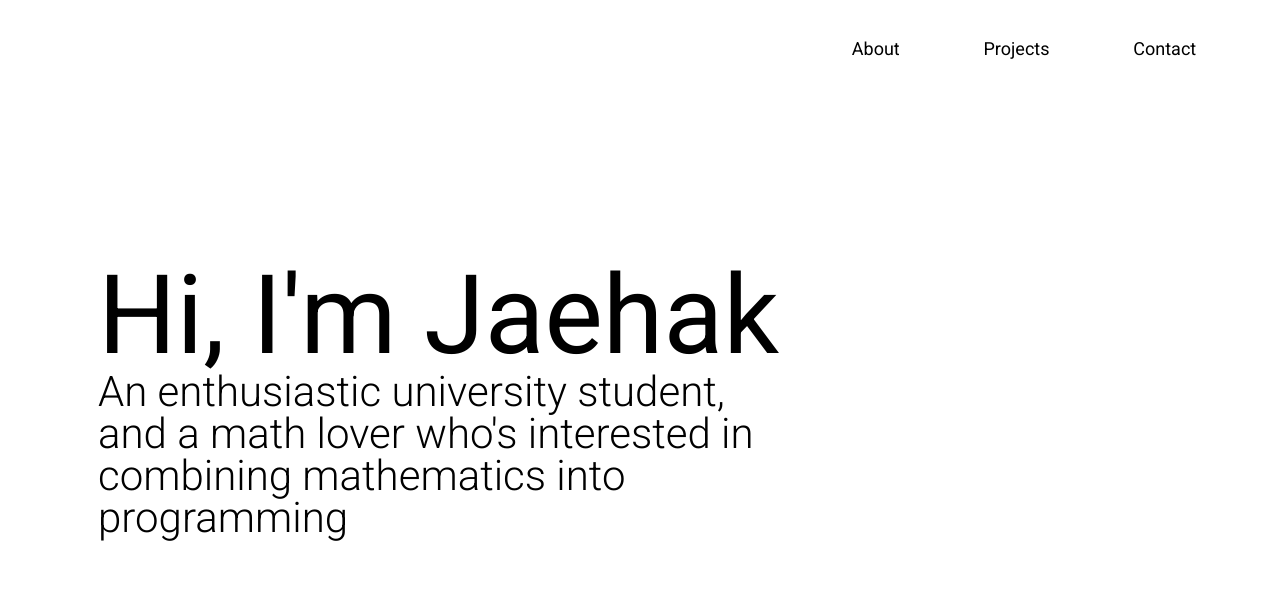
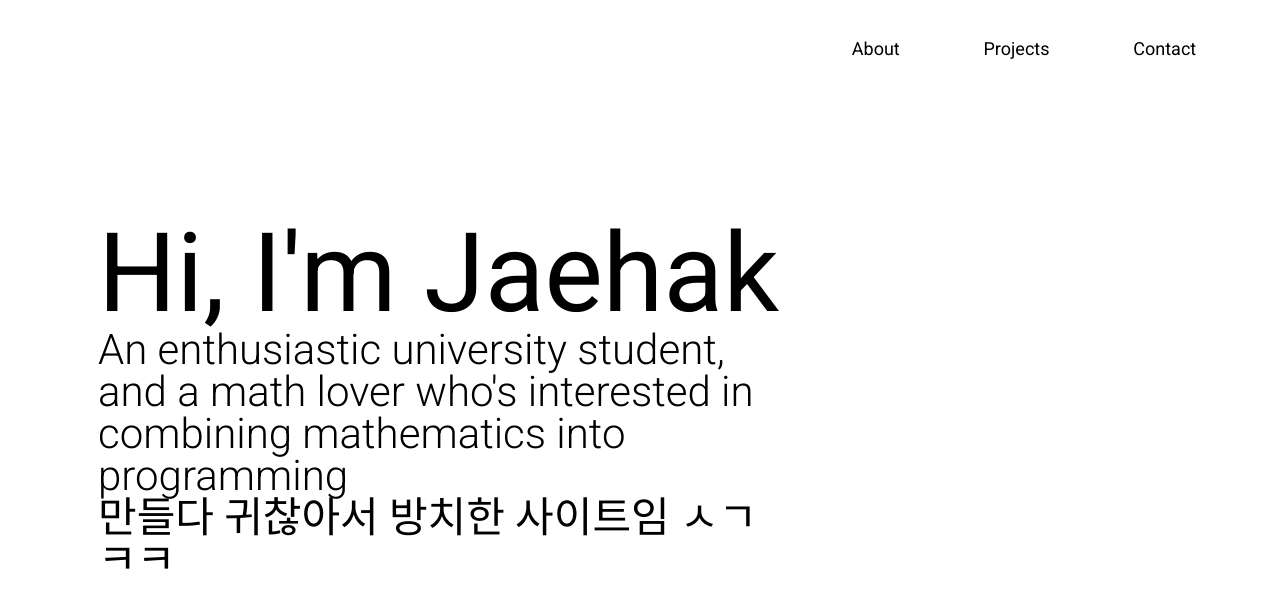
Before and after one commit to hagi0929/website, a plain HTML site: page index.html in a window 1280 px wide. Drawn offline with Linux system fonts and the light colour scheme.

Commit message:
Update index.html

```diff
--- a/index.html
+++ b/index.html
@@ -30,6 +30,8 @@
         <div id="welcome_lower" class="Medium">An enthusiastic university student, and a math lover who's interested in
             combining mathematics into programming
         </div>
+        <div id="welcome_lower" class="Medium">만들다 귀찮아서 방치한 사이트임 ㅅㄱ ㅋㅋ
+        </div>
     </div>
 </header>
 
```
